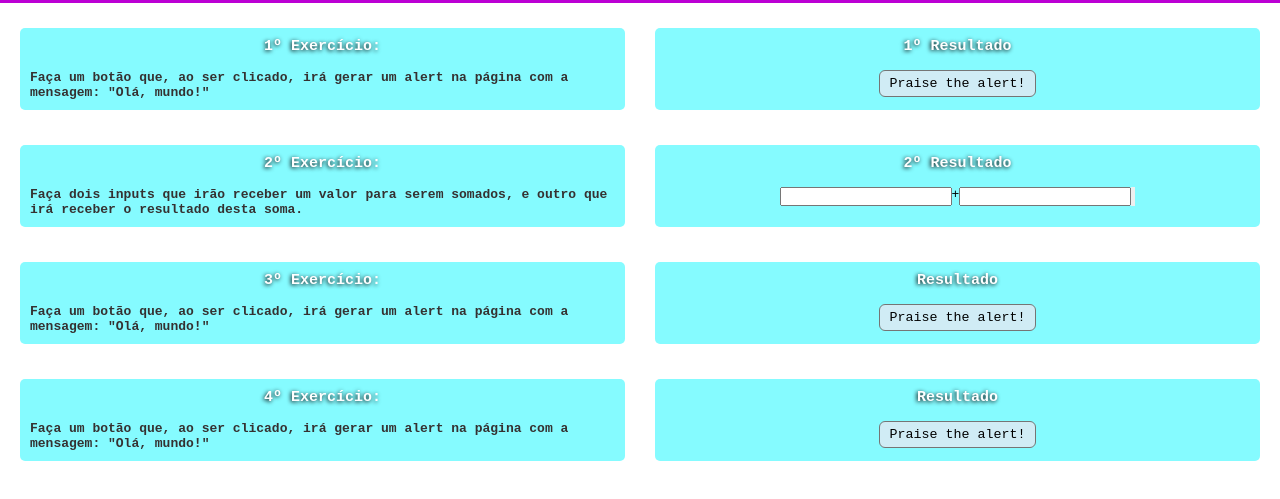
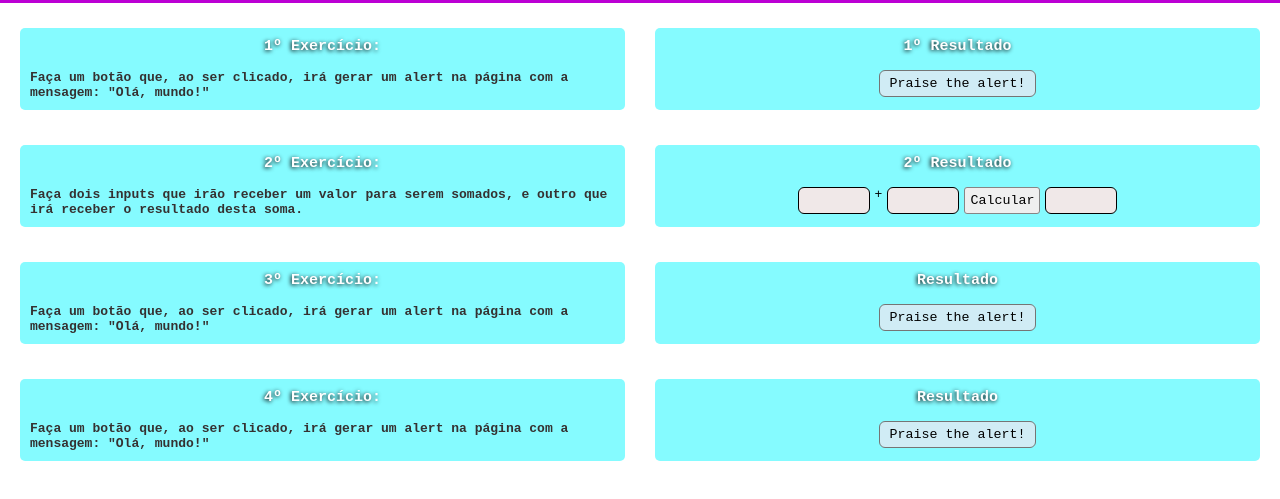
Before and after one commit to Nostalgyk/Netero-JavaScript-Exercises, a plain HTML site: page JavaScript/index.html in a window 1280 px wide. Shown: the part 77-576 px from the top of the page. Drawn offline with Linux system fonts and the light colour scheme.

Commit message:
Little update

```diff
--- a/JavaScript/assets/script.js
+++ b/JavaScript/assets/script.js
@@ -3,9 +3,10 @@ function callAlert() {
 }
 
 function doSomeCalc() {
-  let txt1 = document.querySelector('input1');
-  let txt2 = document.querySelector('input2');
+  let txt1 = document.getElementById('input1').value;
+  let txt2 = document.getElementById('input2').value;
 
-  if(!txt1)
+  document.getElementById('ans-input').value = txt1 + txt2;
 
+  resultado = txt1 + txt2;
 }
--- a/JavaScript/assets/styles.css
+++ b/JavaScript/assets/styles.css
@@ -56,3 +56,19 @@
   padding: 5px 10px;
   cursor: pointer;
 }
+
+.two-blocks .ans-block #input1, #input2, #ans-input{
+  background-color: rgb(240, 232, 232);
+  border: 1px solid rgb(0, 0, 0);
+  border-radius: 6px;
+  padding: 5px;
+  margin: 0px 5px;
+  width: 60px;
+}
+
+.two-blocks .ans-block #calc01{
+  border-radius: 3px;
+  border: 1px solid rgb(134, 133, 133);
+  cursor: pointer;
+  padding: 5px;
+}
--- a/JavaScript/index.html
+++ b/JavaScript/index.html
@@ -48,14 +48,16 @@
               id="input1"
               oninput="this.value = this.value.replace(/[^0-9.]/g, '').replace(/(\..*)\./g, '$1');"
             />
-            <p id="plus">+</p>
+            <p>+</p>
             <input
               type="text"
               name="input2"
               id="input2"
               oninput="this.value = this.value.replace(/[^0-9.]/g, '').replace(/(\..*)\./g, '$1');"
             />
-            <button id="calc" onclick="doSomeCalc()"></button>
+            <button id="calc01" onclick="doSomeCalc()">Calcular</button>
+
+            <input type="text" id="ans-input" />
           </div>
         </div>
       </div>
```
